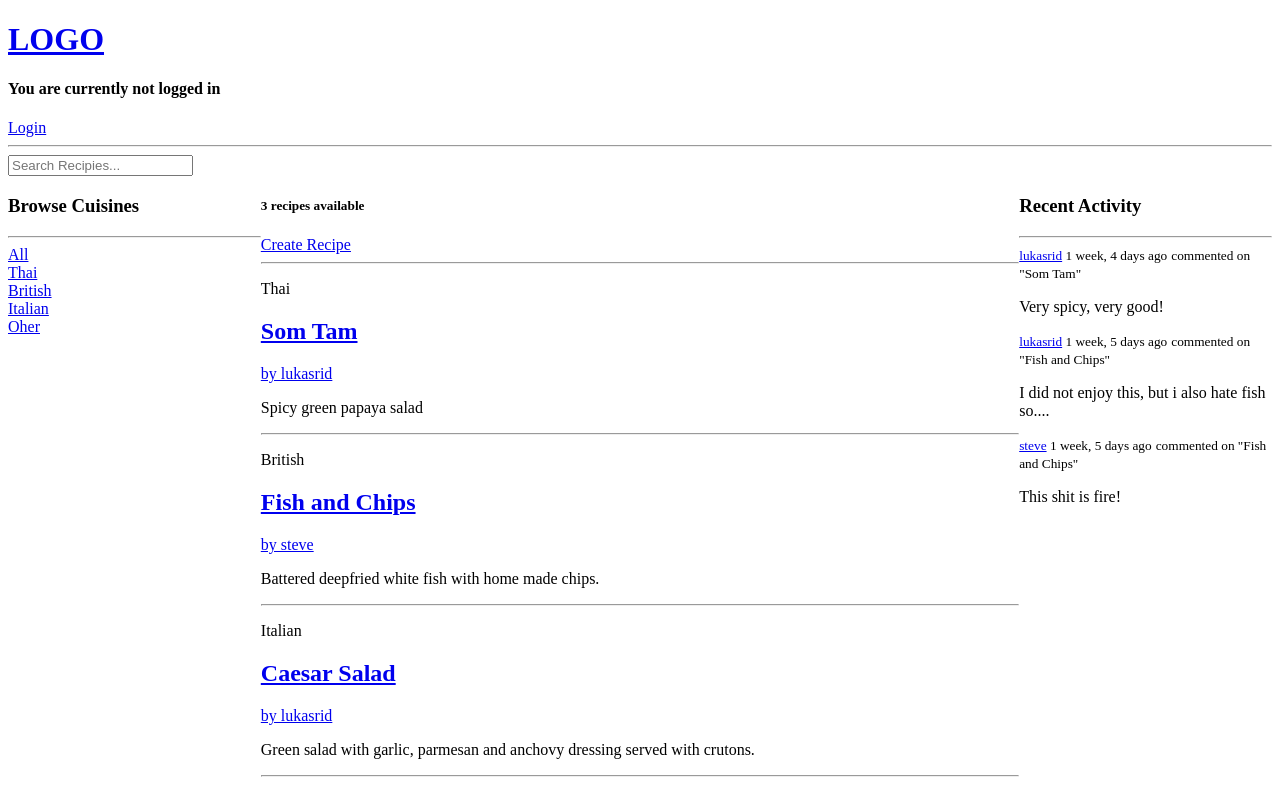
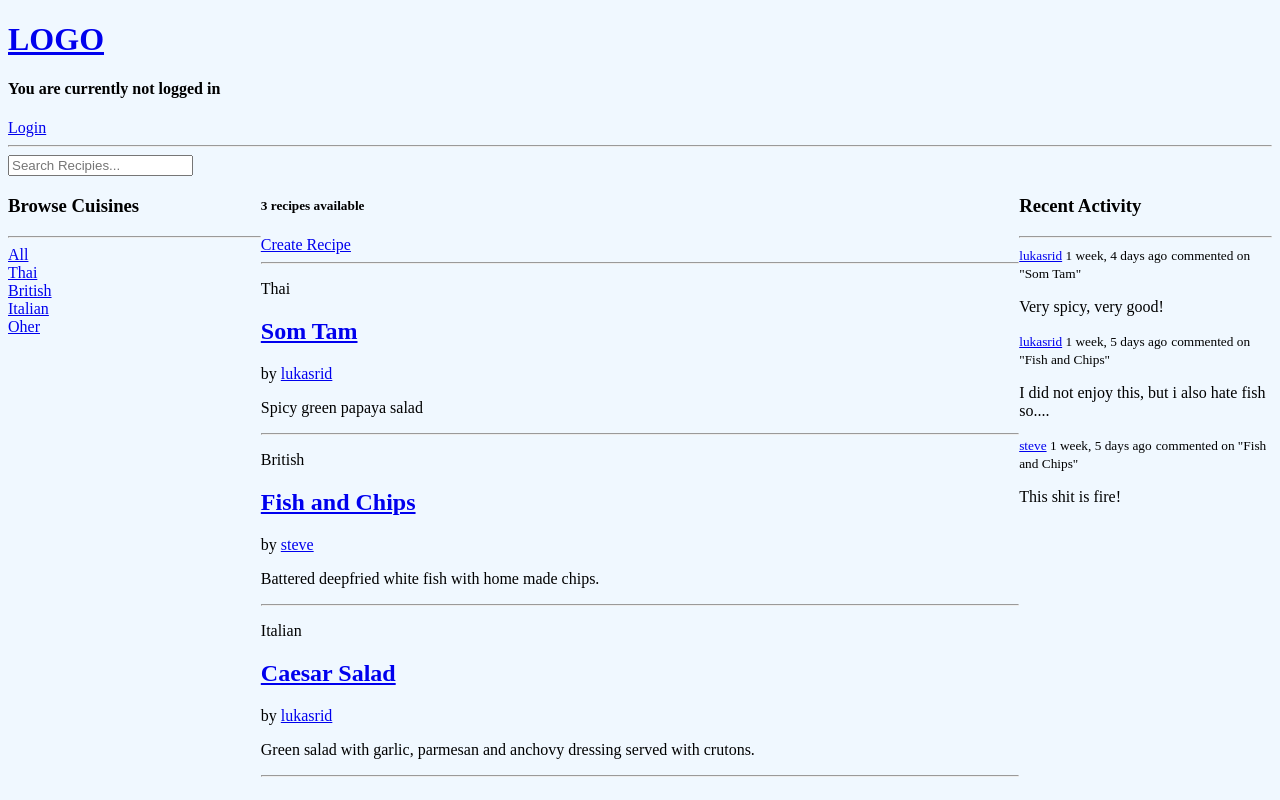
Before and after one commit to Lukasrid/recipe-tracker, a Django app: page / in a window 1280 px wide. Run offline with Django 4.2, Linux system fonts and the light colour scheme; data comes from the database, SQL or seed files in the repository.

Commit message:
connect css file to website

```diff
--- a/base/templates/base/feed_view.html
+++ b/base/templates/base/feed_view.html
@@ -6,7 +6,7 @@
         </span>
         <div>
             <h2><a href="/recipe/{{recipe.id}}">{{recipe.dish}}</a></h2>
-            <a href="{% url 'user-profile' recipe.user.id %}">by {{recipe.user}}</a>
+            <p>by <a href="{% url 'user-profile' recipe.user.id %}">{{recipe.user}}</a></p>
         </div>
         <p>{{recipe.description}}</p>
     </div>
--- a/recipe_tracker/settings.py
+++ b/recipe_tracker/settings.py
@@ -123,6 +123,10 @@ USE_TZ = True
 
 STATIC_URL = 'static/'
 
+STATICFILES_DIRS = [
+    BASE_DIR / 'static'
+]
+
 # Default primary key field type
 # https://docs.djangoproject.com/en/4.2/ref/settings/#default-auto-field
 
--- /dev/null
+++ b/static/styles/styles.css
@@ -0,0 +1,3 @@
+body{
+    background-color: aliceblue;
+}
--- a/templates/main.html
+++ b/templates/main.html
@@ -1,4 +1,5 @@
 <!DOCTYPE html>
+{% load static %}
 <html lang="en">
 
 <head>
@@ -6,6 +7,7 @@
     <meta http-equiv="X-UA-Compatible" content="IE=edge">
     <meta name="viewport" content="width=device-width, initial-scale=1.0">
     <title>Document</title>
+    <link rel="stylesheet" href="{% static 'styles/styles.css' %}" type="text/css" media="screen">
 </head>
 
 <body>
```
